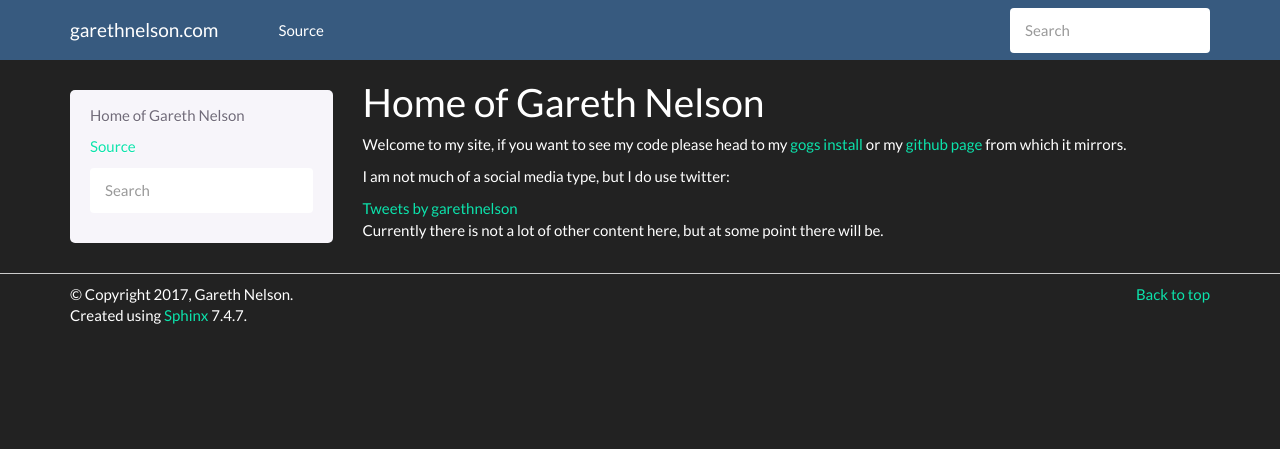
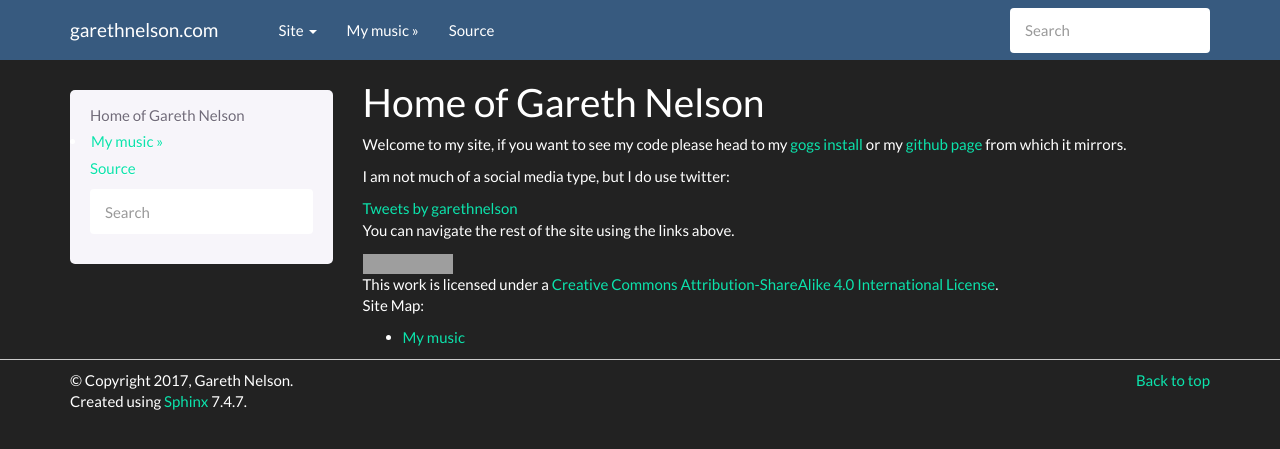
Before and after one commit to GarethNelson/garethnelson.com, a Sphinx documentation site: the page built from source/index.rst, in a window 1280 px wide. Shown: the top 449 px of the page. Built offline with Sphinx 7.4.7, drawn with Linux system fonts in a browser that asks for light colours; comment, search, counter and statistics services are not loaded; grey boxes are pictures that could not be loaded.

Commit message:
add music page

```diff
--- a/source/conf.py
+++ b/source/conf.py
@@ -99,7 +99,9 @@ html_short_title = 'garethnelson.com'
 # further.  For a list of options available for each theme, see the
 # documentation.
 #
-html_theme_options = {'bootswatch_theme':'darkly','navbar_pagenav':False}
+html_theme_options = {'bootswatch_theme':'darkly',
+                      'navbar_pagenav':False,
+                      }
 
 # Add any paths that contain custom static files (such as style sheets) here,
 # relative to this directory. They are copied after the builtin static files,
--- a/source/index.rst
+++ b/source/index.rst
@@ -9,8 +9,13 @@ I am not much of a social media type, but I do use twitter:
 
    <a class="twitter-timeline" data-width="300" data-height="400" data-theme="dark" href="https://twitter.com/garethnelson">Tweets by garethnelson</a> <script async src="https://platform.twitter.com/widgets.js" charset="utf-8"></script><br/>
 
-Currently there is not a lot of other content here, but at some point there will be.
+You can navigate the rest of the site using the links above.
+
+.. raw:: html
+
+   <a rel="license" href="http://creativecommons.org/licenses/by-sa/4.0/"><img alt="Creative Commons Licence" style="border-width:0" src="https://i.creativecommons.org/l/by-sa/4.0/88x31.png" /></a><br />This work is licensed under a <a rel="license" href="http://creativecommons.org/licenses/by-sa/4.0/">Creative Commons Attribution-ShareAlike 4.0 International License</a>.
 
 .. toctree::
+   music
    :maxdepth: 2
    :caption: Site Map:
```
Also changed, not shown: source/music.rst (added, +18 -0 lines), 8 other files.
